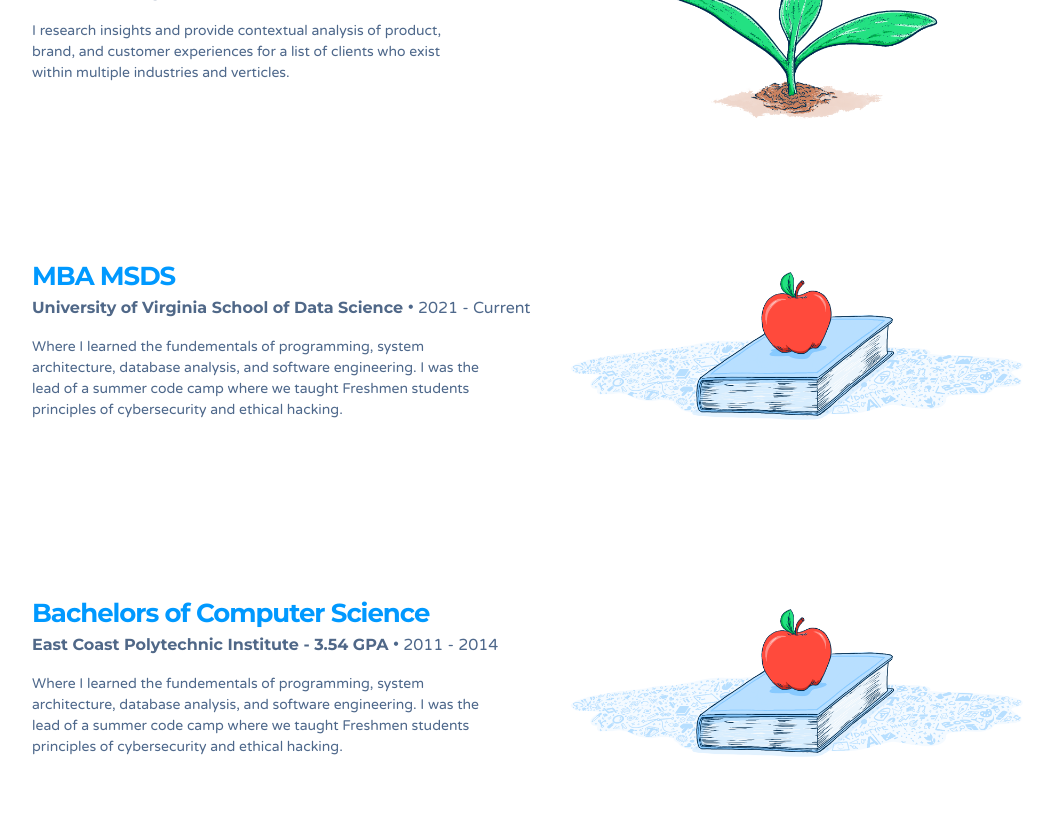
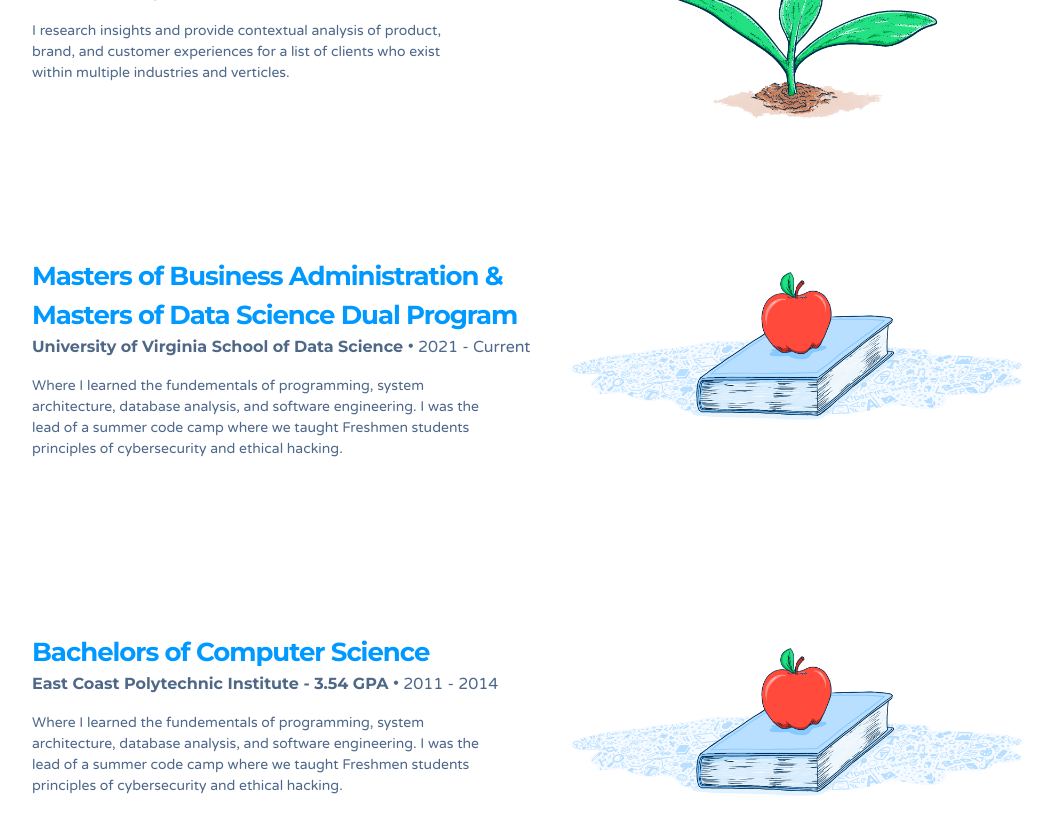
Before and after one commit to zenifold/max_page, a Jekyll site: the page built from index.html, in a window 1280 px wide and 900 px high, scrolled down 3307 px. Shown: the top 835 px of the window, without its empty margins (96-1148 px from the left). Built offline with Jekyll 4.4.1, drawn with Linux system fonts in a browser that asks for light colours; some web fonts are replaced.

Commit message:
Update employers.yaml

```diff
--- a/_data/employers.yaml
+++ b/_data/employers.yaml
@@ -70,7 +70,7 @@
   image: /img/new-leaf.png
   image_alt: My clients have included organizations such as StackOverflow, AndCulture, CURE International, Spreadshirt, Papertrail, and many more.
 
-- name: MBA MSDS
+- name: Masters of Business Administration & Masters of Data Science Dual Program
   url: https://www.ecpi.edu/
   role: University of Virginia School of Data Science
   timeframe: 2021 - Current
```
